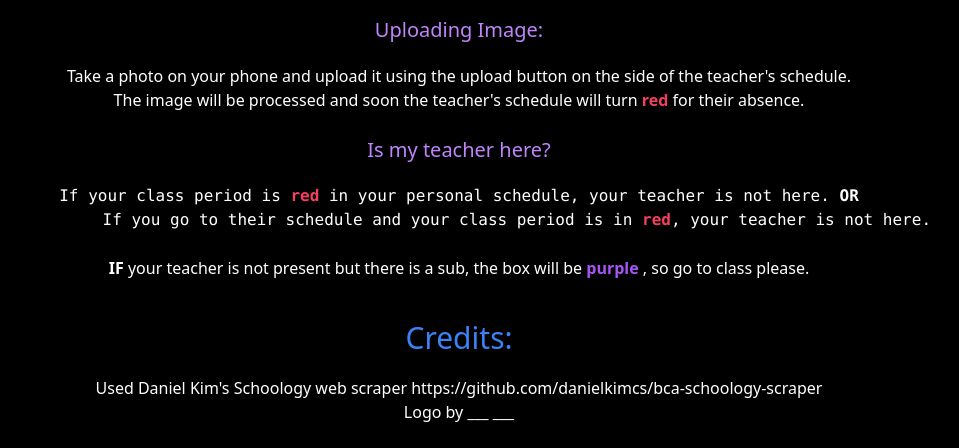
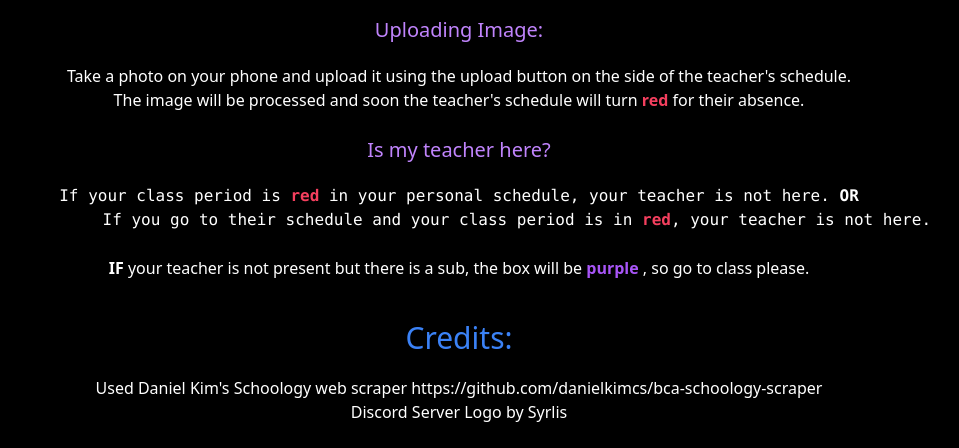
Before and after one commit to Yun505/BCATeacher, a website: page src/info.html in a window 1280 px wide. Shown: the part 584-1032 px from the top of the page, without its empty margins (181-1140 px from the left). Drawn offline with Linux system fonts and the light colour scheme.

Commit message:
minor formatting to list_generator.js, added credit for discord server logo in info.html

```diff
--- a/src/info.html
+++ b/src/info.html
@@ -57,7 +57,7 @@
     <br>
     <div class="justify-center leading-6">
         <p>Used Daniel Kim's Schoology web scraper <a href="https://github.com/danielkimcs/bca-schoology-scraper">https://github.com/danielkimcs/bca-schoology-scraper</a></p>
-        <p>Logo  by ___ ___</p>
+        <p>Discord Server Logo by Syrlis</p>
         <br>
     </div>
 
```
Also changed, not shown: scripts/list_generator.js (+4 -5 lines).
